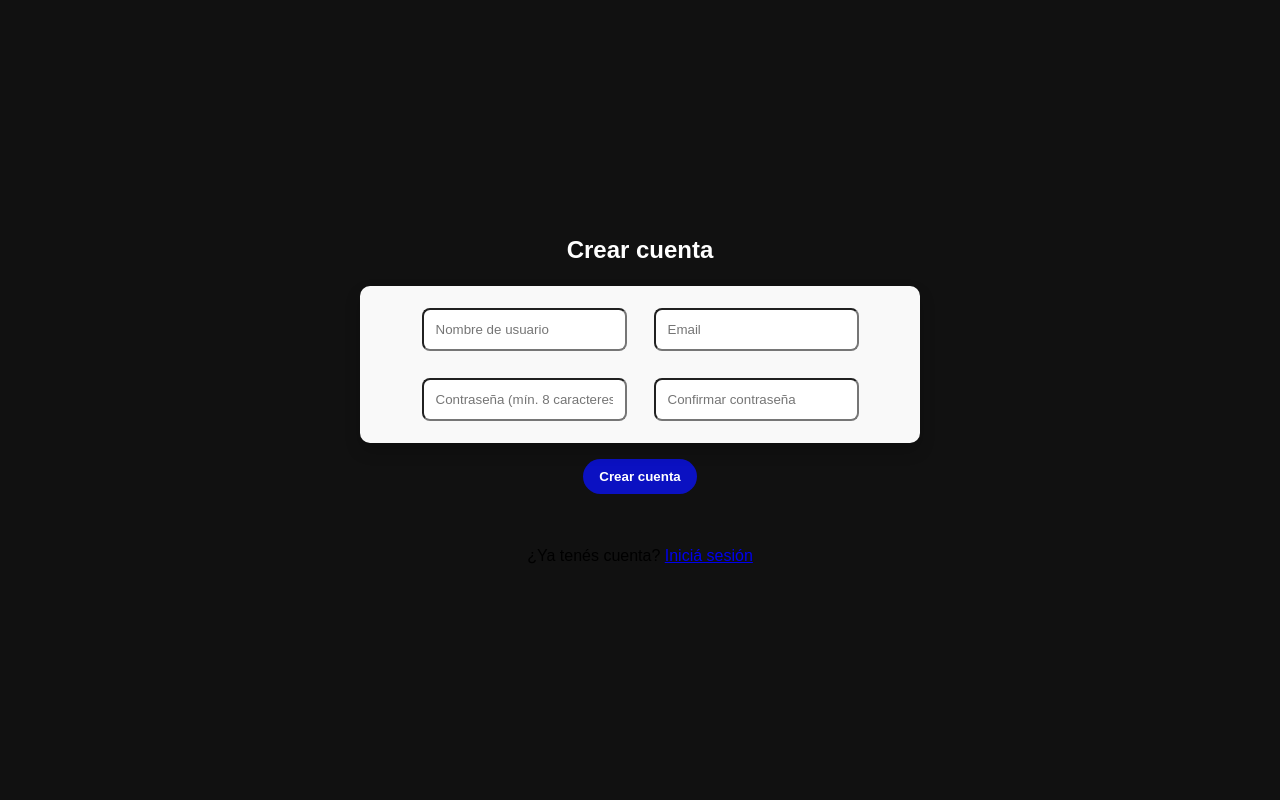
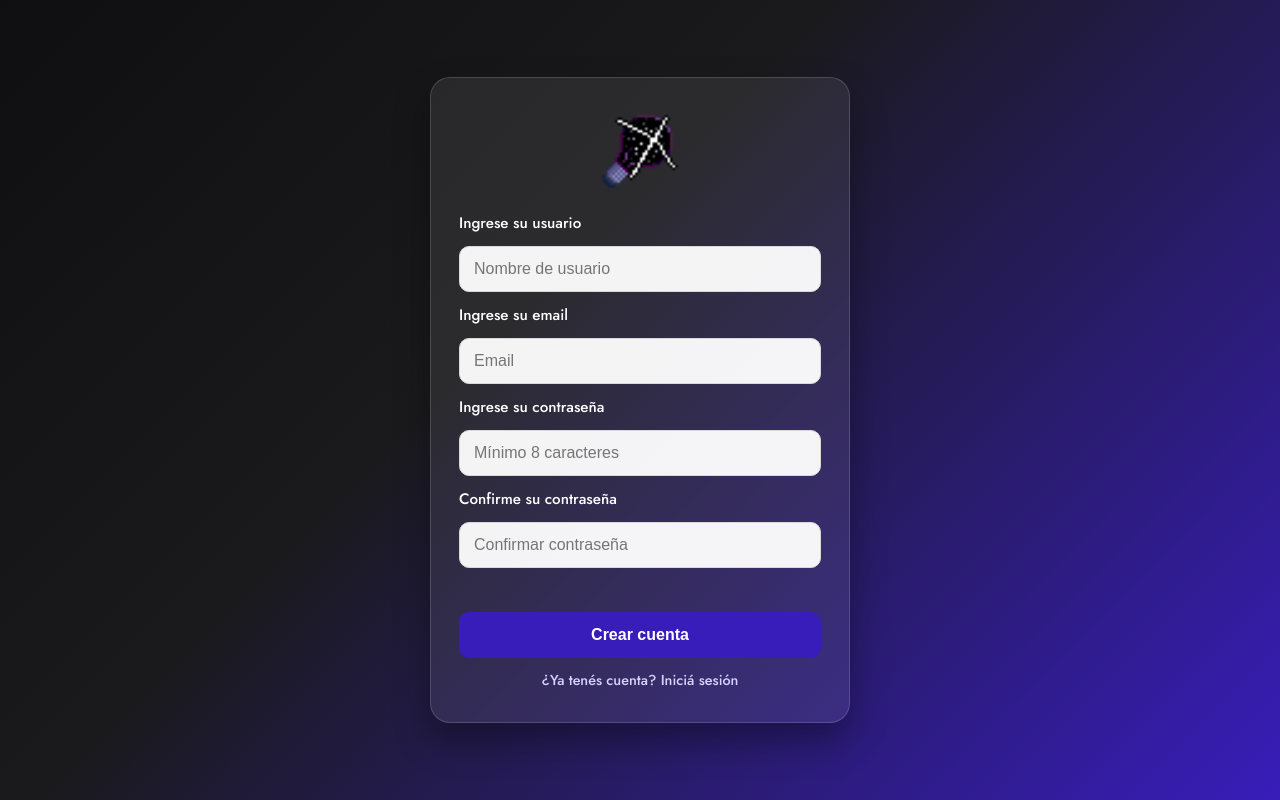
Before and after one commit to damianscalice-create/Proyecto-GeneSystm, a PHP site: page /registro.html in a window 1280 px wide. Run offline with PHP 8.4, Linux system fonts and the light colour scheme.

Commit message:
registro.css hecho

```diff
--- a/css/registro.css
+++ b/css/registro.css
@@ -1,3 +1,130 @@
+* {
+  margin: 0;
+  padding: 0;
+  box-sizing: border-box;
+}
+
 body {
-    margin: 0;
+  min-height: 100vh;
+  font-family: "Jost", sans-serif;
+  background: linear-gradient(135deg, #0f0f12, #1a1a1d 40%, #381dba);
+  display: flex;
+  justify-content: center;
+  align-items: center;
 }
+
+.contenedorLogin {
+  width: 100%;
+  display: flex;
+  justify-content: center;
+  padding: 20px;
+}
+
+.cajaLogin {
+  width: 100%;
+  max-width: 380px;
+  background: rgba(255, 255, 255, 0.08);
+  border: 1px solid rgba(255, 255, 255, 0.15);
+  border-radius: 20px;
+  padding: 28px 24px;
+  box-shadow: 0 18px 35px rgba(0, 0, 0, 0.35);
+  display: flex;
+  flex-direction: column;
+  gap: 12px;
+}
+
+.bombilla {
+  width: 80px;
+  height: 80px;
+  object-fit: contain;
+  margin: 0 auto 10px;
+  display: block;
+}
+
+.cajaLogin label {
+  color: #ffffff;
+  font-size: 0.95rem;
+}
+
+.evento {
+  width: 100%;
+  height: 46px;
+  padding: 12px 14px;
+  border: 1px solid #d9d9d9;
+  border-radius: 10px;
+  font-size: 1rem;
+  outline: none;
+  background: rgba(255, 255, 255, 0.95);
+}
+
+.evento:focus {
+  border-color: #8a7dff;
+  box-shadow: 0 0 0 3px rgba(138, 125, 255, 0.2);
+}
+
+.mensaje-confirmacion {
+  min-height: 20px;
+  font-size: 0.82rem;
+  opacity: 0;
+  transition: opacity 0.2s ease, transform 0.2s ease;
+  transform: translateY(-4px);
+  color: #fff;
+}
+
+.mensaje-confirmacion.visible {
+  opacity: 1;
+  transform: translateY(0);
+}
+
+.mensaje-confirmacion.error {
+  color: #ffb4b4;
+}
+
+.mensaje-confirmacion.exito {
+  color: #c9ffd9;
+}
+
+.cajaLogin button {
+  width: 100%;
+  height: 46px;
+  border: none;
+  border-radius: 10px;
+  background: #381dba;
+  color: #fff;
+  font-size: 1rem;
+  font-weight: 700;
+  cursor: pointer;
+  transition: 0.2s ease;
+}
+
+.cajaLogin button:hover {
+  background: #4d22da;
+}
+
+.cajaLogin button:disabled {
+  opacity: 0.7;
+  cursor: not-allowed;
+}
+
+.cajaLogin a {
+  text-align: center;
+  color: #d7d3ff;
+  text-decoration: none;
+  font-size: 0.9rem;
+}
+
+.cajaLogin a:hover {
+  text-decoration: underline;
+}
+
+@media (min-width: 768px) {
+  .cajaLogin {
+    padding: 32px 28px;
+  }
+}
+
+@media (min-width: 1024px) {
+  .cajaLogin {
+    max-width: 420px;
+  }
+}
--- a/js/registro.js
+++ b/js/registro.js
@@ -1,16 +1,17 @@
-const btnRegistro = document.getElementById('btnRegistro');
+const formularioRegistro = document.getElementById('formularioRegistro');
+const btnRegistro = document.getElementById('botonRegistro');
 const mensajeRegistro = document.getElementById('mensajeRegistro');
 const inputUsuario = document.getElementById('nombreUsuario');
 const inputEmail = document.getElementById('email');
 const inputPassword = document.getElementById('password');
 const inputPassword2 = document.getElementById('password2');
 
-function mostrarMensaje (elemento, texto, tipo) {
+function mostrarMensaje(elemento, texto, tipo) {
     if (!elemento) return;
     elemento.textContent = texto;
-    elemento.classList.remove("visible", "error", "exito");
+    elemento.classList.remove('visible', 'error', 'exito');
     void elemento.offsetWidth;
-    elemento.classList.add("visible", tipo);
+    elemento.classList.add('visible', tipo);
 }
 
 async function registrarUsuario() {
@@ -24,14 +25,16 @@ async function registrarUsuario() {
         return;
     }
 
-    btnRegistro.disabled = true;
-    btnRegistro.textContent = "Creando cuenta...";
+    if (btnRegistro) {
+        btnRegistro.disabled = true;
+        btnRegistro.textContent = 'Creando cuenta...';
+    }
 
     try {
-        const respuesta = await fetch('registro.php' , {
+        const respuesta = await fetch('php/registro.php', {
             method: 'POST',
             headers: { 'Content-Type': 'application/json' },
-            body: JSON.stringify({ nombreUsuario, email, password, password2}),
+            body: JSON.stringify({ nombreUsuario, email, password, password2 }),
         });
 
         const resultado = await respuesta.json();
@@ -39,19 +42,24 @@ async function registrarUsuario() {
         if (resultado.exito) {
             mostrarMensaje(mensajeRegistro, resultado.mensaje, 'exito');
             setTimeout(() => {
-                window.location.href = "login.html";
+                window.location.href = 'login.html';
             }, 1200);
         } else {
             mostrarMensaje(mensajeRegistro, resultado.mensaje, 'error');
         }
-    } catch (error){
-        mostrarMensaje(mensajeRegistro, "No se pudo conectar con el servidor.", 'error');
+    } catch (error) {
+        mostrarMensaje(mensajeRegistro, 'No se pudo conectar con el servidor.', 'error');
     } finally {
-        btnRegistro.disabled = false
-        btnRegistro.textContent = "Crear cuenta";
+        if (btnRegistro) {
+            btnRegistro.disabled = false;
+            btnRegistro.textContent = 'Crear cuenta';
+        }
     }
 }
 
-if (btnRegistro) {
-    btnRegistro.addEventListener('click', registrarUsuario);
+if (formularioRegistro) {
+    formularioRegistro.addEventListener('submit', (evento) => {
+        evento.preventDefault();
+        registrarUsuario();
+    });
 }
--- a/php/registro.php
+++ b/php/registro.php
@@ -1,8 +1,6 @@
 <?php
-// ============================================================
-// Endpoint: registro.php
+
 // Registra un nuevo usuario con contraseña hasheada
-// ============================================================
 
 header('Content-Type: application/json; charset=utf-8');
 require_once 'config.php';
@@ -45,7 +43,7 @@ if (!empty($errores)) {
     exit;
 }
 
-// ---------------- Verificar que no exista ya ----------------
+// ---------------- Verificar que no exista esa cuenta ----------------
 try {
     $stmt = $pdo->prepare("SELECT id FROM usuarios WHERE nombre_usuario = :u OR email = :e");
     $stmt->execute([':u' => $nombreUsuario, ':e' => $email]);
--- a/registro.html
+++ b/registro.html
@@ -3,7 +3,7 @@
 <head>
     <meta charset="UTF-8">
     <meta name="viewport" content="width=device-width, initial-scale=1.0">
-    <link rel="stylesheet" href="css/torneos.css">
+    <link rel="stylesheet" href="css/registro.css">
     <link rel="icon" href="assets/bombilla.png" type="image/x-icon">
     <link rel="preconnect" href="https://fonts.googleapis.com">     <!-- La API de la fuente de letra de Jost -->
     <link rel="preconnect" href="https://fonts.gstatic.com" crossorigin>    <!-- La API de la fuente de letra de Jost -->
@@ -11,39 +11,28 @@
     <title>Crear cuenta</title>
 </head>
 <body>
+    <div class="contenedorLogin">
+        <form class="cajaLogin" id="formularioRegistro" novalidate>
+            <img src="assets/bombilla.png" alt="Logo de GeneSystm" class="bombilla">
 
-    <div class="Borde_lol1">
-        <h2 class="titulo">Crear cuenta</h2>
-        <div class="caja">
-            <p>
-                <label for="nombreUsuario">
-                    <input type="text" id="nombreUsuario" name="nombreUsuario" placeholder="Nombre de usuario" class="evento">
-                </label>
-            </p>
-            <p>
-                <label for="email">
-                    <input type="email" id="email" name="email" placeholder="Email" class="evento">
-                </label>
-            </p>
-            <p>
-                <label for="password">
-                    <input type="password" id="password" name="password" placeholder="Contraseña (mín. 8 caracteres)" class="evento">
-                </label>
-            </p>
-            <p>
-                <label for="password2">
-                    <input type="password" id="password2" name="password2" placeholder="Confirmar contraseña" class="evento">
-                </label>
-            </p>
-        </div>
+            <label for="nombreUsuario">Ingrese su usuario</label>
+            <input type="text" id="nombreUsuario" name="nombreUsuario" class="evento" placeholder="Nombre de usuario" required>
 
-        <button type="button" id="botonRegistro" class="btn-confirmar">Crear cuenta</button>
+            <label for="email">Ingrese su email</label>
+            <input type="email" id="email" name="email" class="evento" placeholder="Email" required>
 
-        <div id="mensajeRegistro" class="mensaje-confirmacion" aria-live="polite"></div>
+            <label for="password">Ingrese su contraseña</label>
+            <input type="password" id="password" name="password" class="evento" placeholder="Mínimo 8 caracteres" minlength="8" required>
 
-        <p style="text-align:center; margin-top:15px;">
-            ¿Ya tenés cuenta? <a href="login.html">Iniciá sesión</a>
-        </p>
+            <label for="password2">Confirme su contraseña</label>
+            <input type="password" id="password2" name="password2" class="evento" placeholder="Confirmar contraseña" minlength="8" required>
+
+            <div id="mensajeRegistro" class="mensaje-confirmacion" aria-live="polite"></div>
+
+            <button type="submit" id="botonRegistro">Crear cuenta</button>
+
+            <a href="login.html">¿Ya tenés cuenta? Iniciá sesión</a>
+        </form>
     </div>
 
     <script src="js/registro.js"></script>
```
Also changed, not shown: css/login.css (+29 -4 lines).
